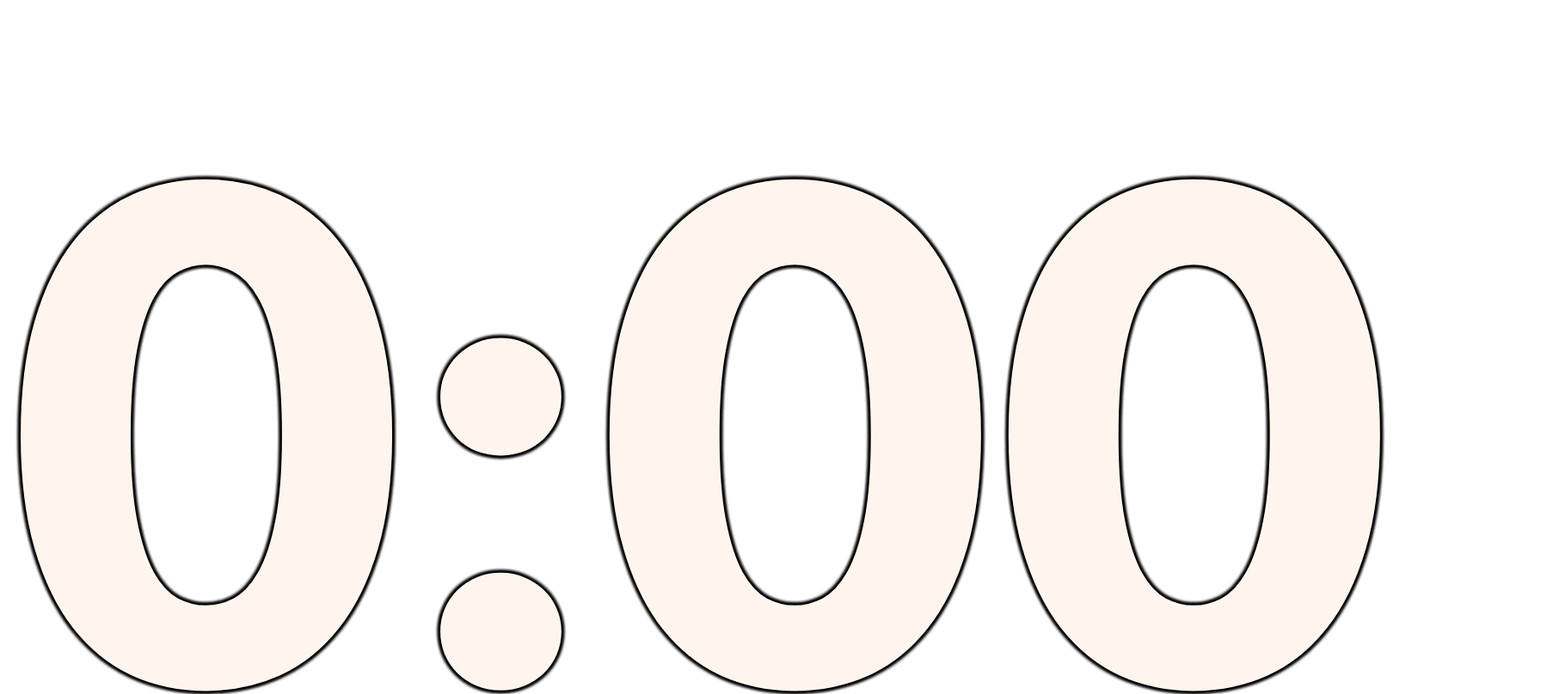
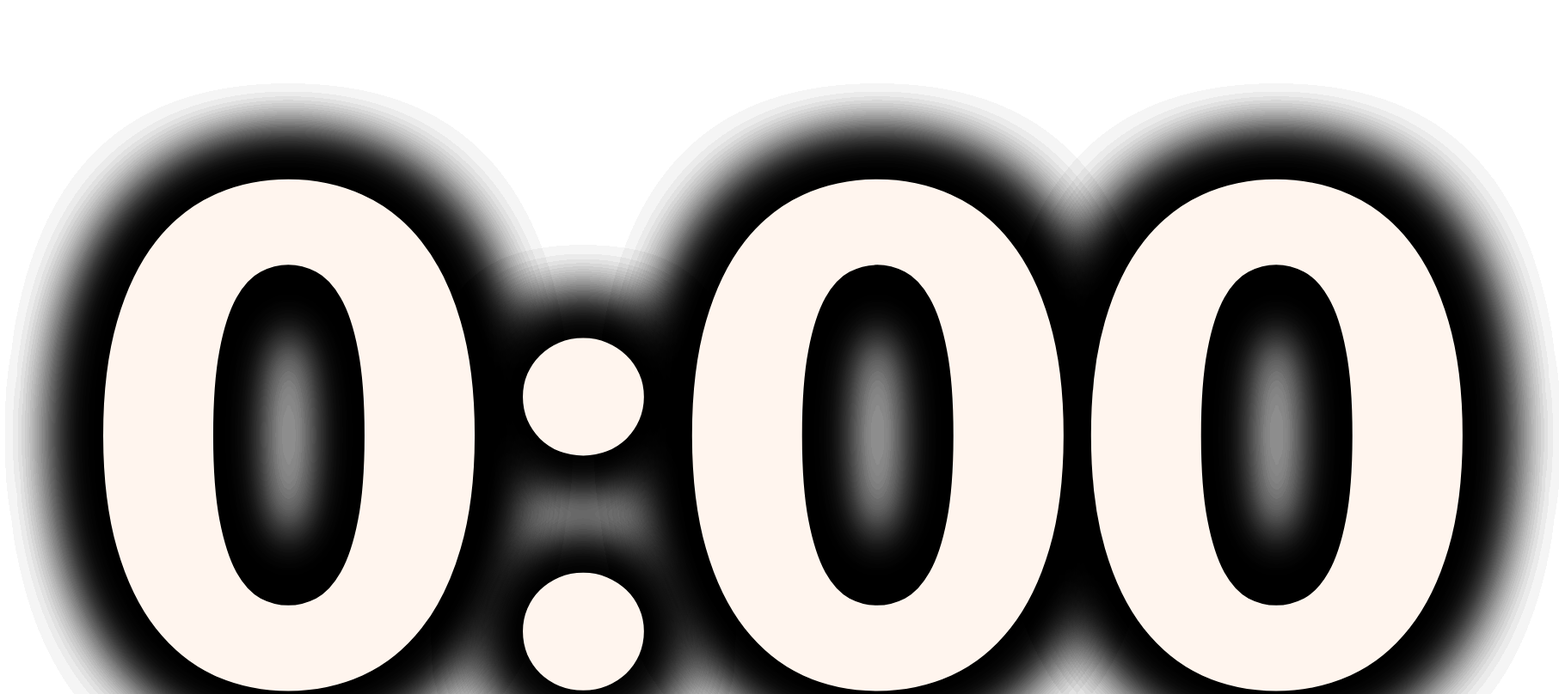
Before and after one commit to Regynate/PickChatter, a plain HTML site: page overlay/timeOverlay.html in a window 1280 px wide. Shown: the top 808 px of the page at 86% size, 1813 px wide, since content can reach past the window. Drawn offline with Linux system fonts and the light colour scheme.

Commit message:
Fixed shadows

```diff
--- a/overlay/style.css
+++ b/overlay/style.css
@@ -5,16 +5,16 @@ body {
   overflow: hidden;
   font: 900 8vmin Lato, Calibri, sans-serif;
   margin: 0;
-  text-shadow: 0 0 5px black,
-    0 0 5px black,
-    0 0 5px black,
-    0 0 5px black,
-    0 0 5px black,
-    0 0 5px black,
-    0 0 5px black,
-    0 0 5px black,
-    0 0 5px black,
-    0 0 5px black;
+  text-shadow: 0 0 1vmin black,
+    0 0 1vmin black,
+    0 0 1vmin black,
+    0 0 1vmin black,
+    0 0 1vmin black,
+    0 0 1vmin black,
+    0 0 1vmin black,
+    0 0 1vmin black,
+    0 0 1vmin black,
+    0 0 1vmin black;
   text-align: center;
   overflow-wrap: anywhere;
 }
--- a/overlay/timeOverlay.html
+++ b/overlay/timeOverlay.html
@@ -28,17 +28,20 @@
     </script>
     <style>
         body {
-            text-shadow: 0 0 5px black,
-            0 0 5px black,
-            0 0 5px black,
-            0 0 5px black,
-            0 0 5px black,
-            0 0 5px black,
-            0 0 5px black,
-            0 0 5px black,
-            0 0 5px black,
-            0 0 5px black;
+            text-shadow: 0 0 12vh black,
+            0 0 12vh black,
+            0 0 12vh black,
+            0 0 12vh black,
+            0 0 12vh black,
+            0 0 12vh black,
+            0 0 12vh black,
+            0 0 12vh black,
+            0 0 12vh black,
+            0 0 12vh black;
             font: 900 100vh Lato, Calibri, sans-serif;
+        }
+        span {
+            padding: 12vh 12vh;
         }
     </style>
   </head>
```
Also changed, not shown: 1 other file.
